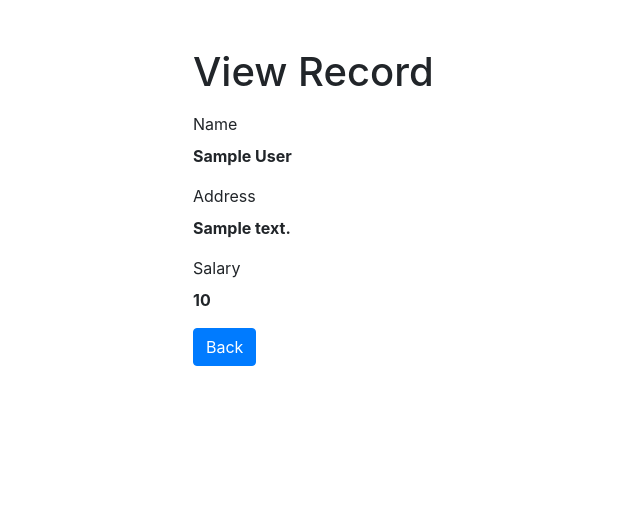
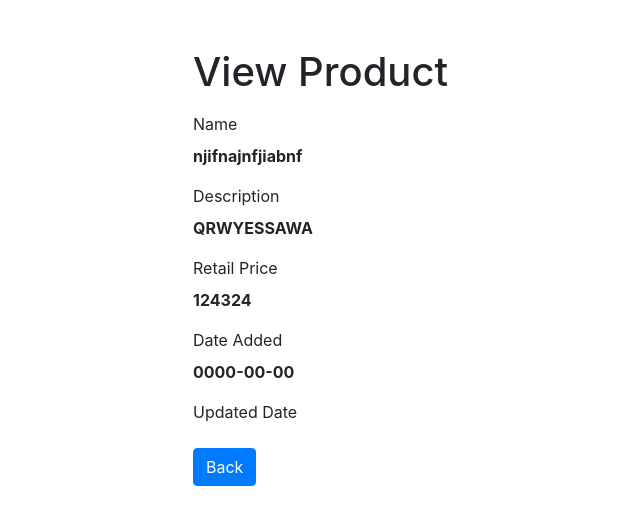
Before and after one commit to NicaGwapa/jagonal-pdo-crud, a PHP site: page /read.php?id=1 in a window 1280 px wide. Shown: the top 525 px of the page, without its empty margins (162-802 px from the left). Run offline with PHP 8.4, Linux system fonts and the light colour scheme; data comes from the database, SQL or seed files in the repository; tables that the repository leaves empty or names only in its code hold one stand-in row (values such as "Sample post").

Commit message:
updated read page

```diff
--- a/read.php
+++ b/read.php
@@ -1,11 +1,12 @@
 <?php
+// Include config file
+require_once "config.php";
+
 // Check existence of id parameter before processing further
 if(isset($_GET["id"]) && !empty(trim($_GET["id"]))){
-    // Include config file
-    require_once "config.php";
 
     // Prepare a select statement
-    $sql = "SELECT * FROM employees WHERE id = :id";
+    $sql = "SELECT * FROM products WHERE product_id = :id";
 
     if($stmt = $pdo->prepare($sql)){
         // Bind variables to the prepared statement as parameters
@@ -22,9 +23,11 @@ if(isset($_GET["id"]) && !empty(trim($_GET["id"]))){
                 $row = $stmt->fetch(PDO::FETCH_ASSOC);
 
                 // Retrieve individual field value
-                $name = $row["name"];
-                $address = $row["address"];
-                $salary = $row["salary"];
+                $productName = $row["product_name"];
+                $productDescription = $row["product_description"];
+                $productRetailPrice = $row["product_retail_price"];
+                $productDateAdded = $row["product_date_added"];
+                $productUpdatedDate = $row["product_updated_date"];
             } else{
                 // URL doesn't contain valid id parameter. Redirect to error page
                 header("location: error.php");
@@ -39,8 +42,6 @@ if(isset($_GET["id"]) && !empty(trim($_GET["id"]))){
     // Close statement
     unset($stmt);
 
-    // Close connection
-    unset($pdo);
 } else{
     // URL doesn't contain id parameter. Redirect to error page
     header("location: error.php");
@@ -52,7 +53,7 @@ if(isset($_GET["id"]) && !empty(trim($_GET["id"]))){
 <html lang="en">
 <head>
     <meta charset="UTF-8">
-    <title>View Record</title>
+    <title>View Product</title>
     <link rel="stylesheet" href="https://stackpath.bootstrapcdn.com/bootstrap/4.5.2/css/bootstrap.min.css">
     <style>
         .wrapper{
@@ -66,18 +67,26 @@ if(isset($_GET["id"]) && !empty(trim($_GET["id"]))){
         <div class="container-fluid">
             <div class="row">
                 <div class="col-md-12">
-                    <h1 class="mt-5 mb-3">View Record</h1>
+                    <h1 class="mt-5 mb-3">View Product</h1>
                     <div class="form-group">
                         <label>Name</label>
-                        <p><b><?php echo $row["name"]; ?></b></p>
+                        <p><b><?php echo htmlspecialchars($productName); ?></b></p>
                     </div>
                     <div class="form-group">
-                        <label>Address</label>
-                        <p><b><?php echo $row["address"]; ?></b></p>
+                        <label>Description</label>
+                        <p><b><?php echo htmlspecialchars($productDescription); ?></b></p>
                     </div>
                     <div class="form-group">
-                        <label>Salary</label>
-                        <p><b><?php echo $row["salary"]; ?></b></p>
+                        <label>Retail Price</label>
+                        <p><b><?php echo htmlspecialchars($productRetailPrice); ?></b></p>
+                    </div>
+                    <div class="form-group">
+                        <label>Date Added</label>
+                        <p><b><?php echo htmlspecialchars($productDateAdded); ?></b></p>
+                    </div>
+                    <div class="form-group">
+                        <label>Updated Date</label>
+                        <p><b><?php echo htmlspecialchars($productUpdatedDate); ?></b></p>
                     </div>
                     <p><a href="index.php" class="btn btn-primary">Back</a></p>
                 </div>
```
